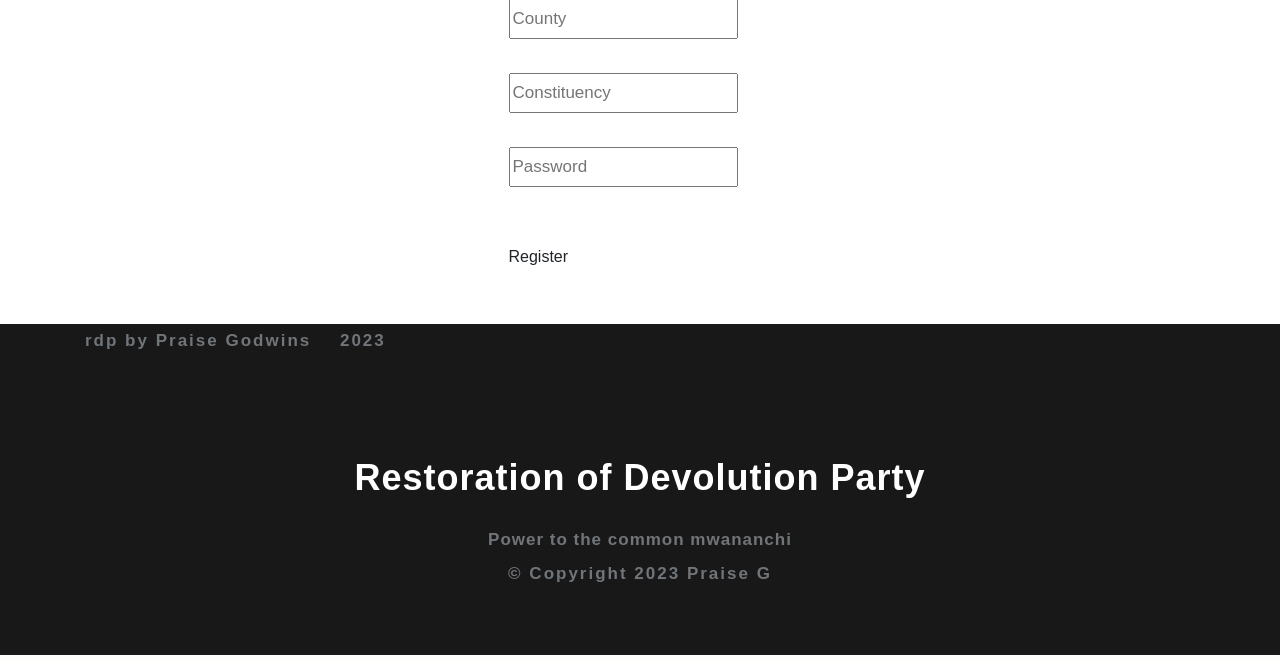
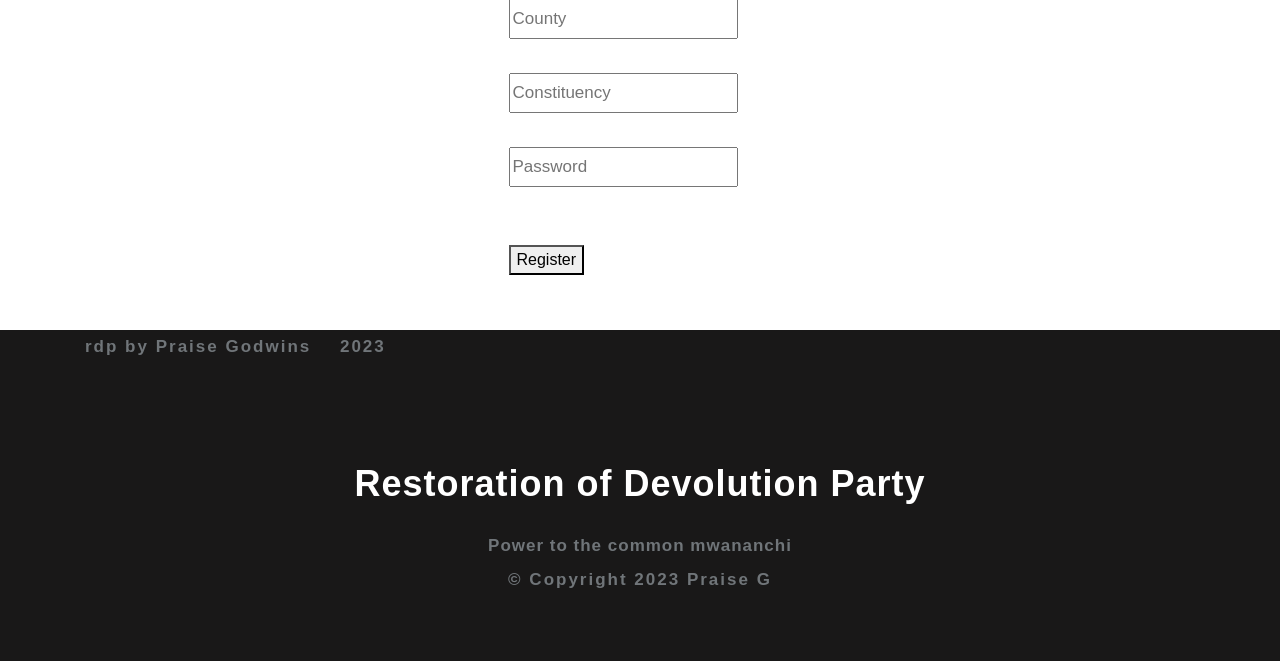
Before and after one commit to godwins3/rdp, a Flask app: page /signup in a window 1280 px wide. Shown: the part 777-1438 px from the top of the page. Run offline with Flask 2, Linux system fonts and the light colour scheme; some libraries are stand-ins or nearby versions; some web fonts are replaced.

Commit message:
fixing bugs

```diff
--- a/templates/login.html
+++ b/templates/login.html
@@ -140,7 +140,9 @@
                 </p>
               </div>
               <br>
-              <a id="signup-button" class="form-button button is-primary is-inverted is-outlined">Register</a>
+              <button type="submit">
+                <a id="signup-button" class="form-button button is-primary is-inverted is-outlined">Register</a>
+              </button>
               <br>
               <br>
               <i><a id="feedback" class="feedback"></a></i>
```
